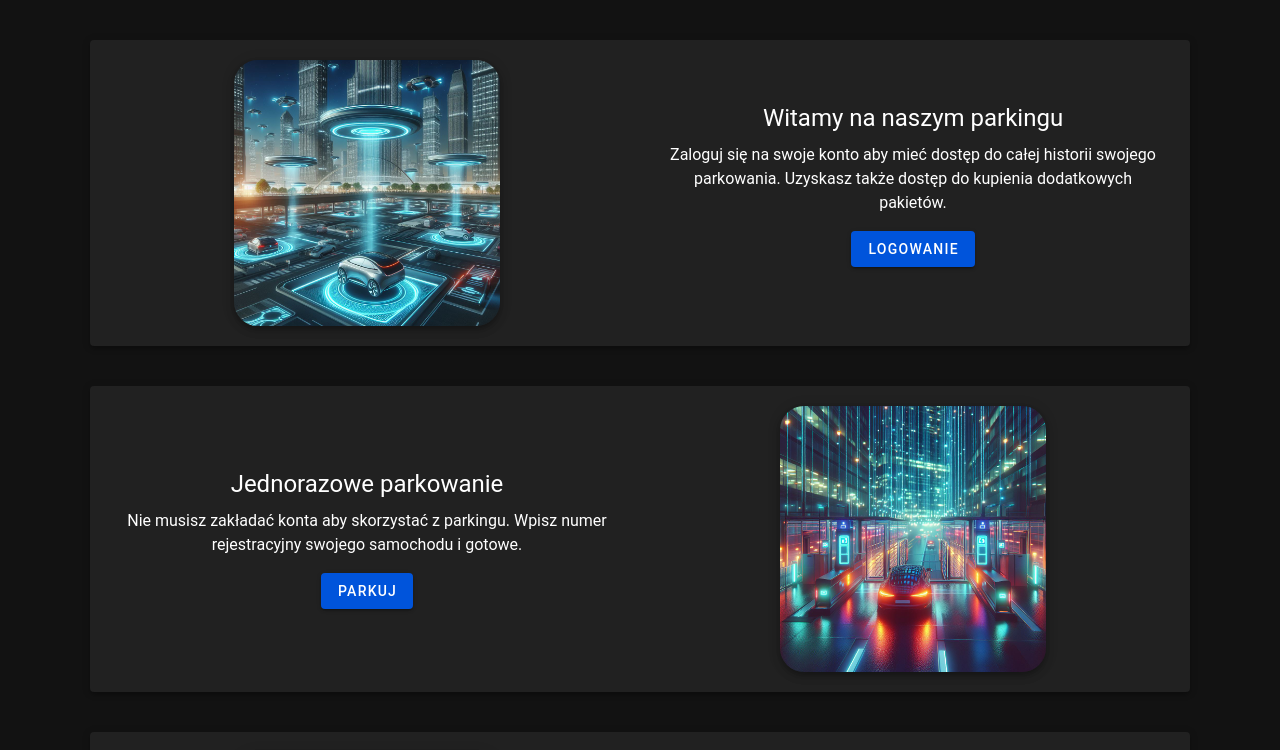
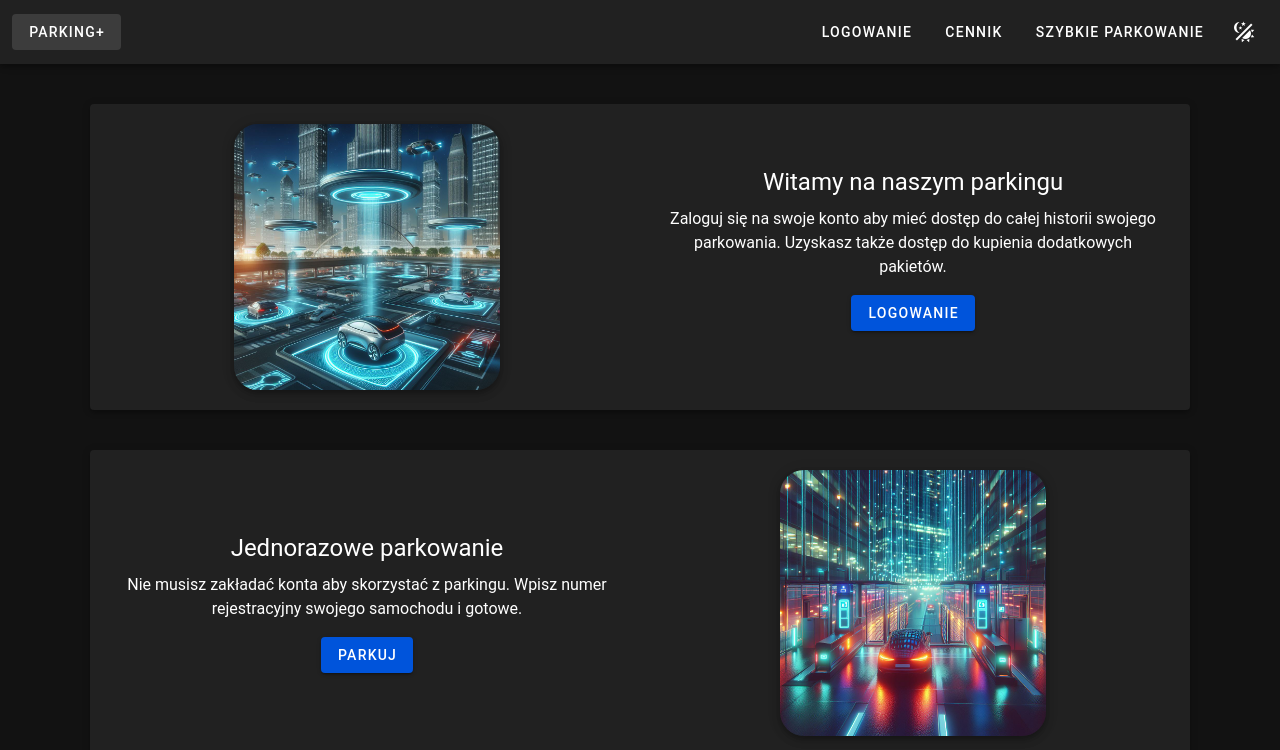
Before and after one commit to Lecrut/Parking-, a Nuxt app: page / in a window 1280 px wide. Shown: the top 750 px of the page. Built offline with nearby package versions, Linux system fonts and the light colour scheme.

Commit message:
add non responsive navbar

```diff
--- /dev/null
+++ b/components/navBar.vue
@@ -0,0 +1,40 @@
+<script setup lang="ts">
+import { useTheme } from 'vuetify'
+
+const theme = useTheme()
+function toggleTheme () {
+  theme.global.name.value = theme.global.current.value.dark ? 'light' : 'dark'
+}
+</script>
+
+<template>
+  <v-app-bar
+      prominent
+      class="px-2"
+  >
+    <v-btn variant="text" color="default" to="/">
+      Parking+
+    </v-btn>
+
+    <v-spacer></v-spacer>
+
+    <v-btn variant="text" color="default" to="/auth/login">
+      Logowanie
+    </v-btn>
+
+    <v-btn variant="text" color="default" to="/priceList">
+      Cennik
+    </v-btn>
+
+    <v-btn variant="text" color="default" to="/noLoginParking">
+      Szybkie parkowanie
+    </v-btn>
+
+    <v-btn variant="text" color="default" @click="toggleTheme" icon="mdi-theme-light-dark"></v-btn>
+
+  </v-app-bar>
+</template>
+
+<style scoped>
+
+</style>
--- a/package.json
+++ b/package.json
@@ -13,6 +13,7 @@
     "stopMongo": "docker compose down"
   },
   "dependencies": {
+    "@mdi/js": "^7.4.47",
     "mongoose": "^8.2.1",
     "nitropack": "^2.9.3",
     "nuxt": "^3.10.3",
--- a/pages/auth/login.vue
+++ b/pages/auth/login.vue
@@ -3,6 +3,9 @@
 </script>
 
 <template>
+
+  <nav-bar />
+
   <v-sheet
       class="d-flex align-center justify-center flex-wrap text-center mx-auto my-10 px-4"
       elevation="4"
@@ -30,11 +33,11 @@
             ></v-text-field>
 
             <v-row class="justify-center my-1">
-              <v-btn to="/auth/reset" class="mx-2">
+              <v-btn to="/auth/reset" class="mx-2 mb-2">
                 Zapomniałeś hasła?
               </v-btn>
 
-              <v-btn class="mx-2">
+              <v-btn class="mx-2 mb-2">
                 Zaloguj
               </v-btn>
             </v-row>
--- a/pages/auth/register.vue
+++ b/pages/auth/register.vue
@@ -1,8 +1,12 @@
 <script setup lang="ts">
+import NavBar from "~/components/navBar.vue";
 
 </script>
 
 <template>
+
+  <nav-bar />
+
   <v-sheet
       class="d-flex align-center justify-center flex-wrap text-center mx-auto my-10 px-4"
       elevation="4"
--- a/pages/auth/reset.vue
+++ b/pages/auth/reset.vue
@@ -1,8 +1,12 @@
 <script setup lang="ts">
+import NavBar from "~/components/navBar.vue";
 
 </script>
 
 <template>
+
+  <nav-bar />
+
   <v-sheet
       class="d-flex align-center justify-center flex-wrap text-center mx-auto my-10 px-4"
       elevation="4"
--- a/pages/index.vue
+++ b/pages/index.vue
@@ -1,4 +1,12 @@
+<script setup lang="ts">
+import NavBar from "~/components/navBar.vue";
+
+</script>
+
 <template>
+
+  <nav-bar />
+
   <v-sheet
       class="d-flex align-center justify-center flex-wrap text-center mx-auto my-10 px-4"
       elevation="4"
@@ -102,5 +110,3 @@
     </v-row>
   </v-sheet>
 </template>
-<script setup lang="ts">
-</script>
--- a/pages/noLoginParking.vue
+++ b/pages/noLoginParking.vue
@@ -1,8 +1,12 @@
 <script setup lang="ts">
+import NavBar from "~/components/navBar.vue";
 
 </script>
 
 <template>
+
+  <nav-bar />
+
   <v-sheet
       class="d-flex align-center justify-center flex-wrap text-center mx-auto my-10 px-4"
       elevation="4"
```
Also changed, not shown: 1 other file (tests, documents, lock files or other folders).
